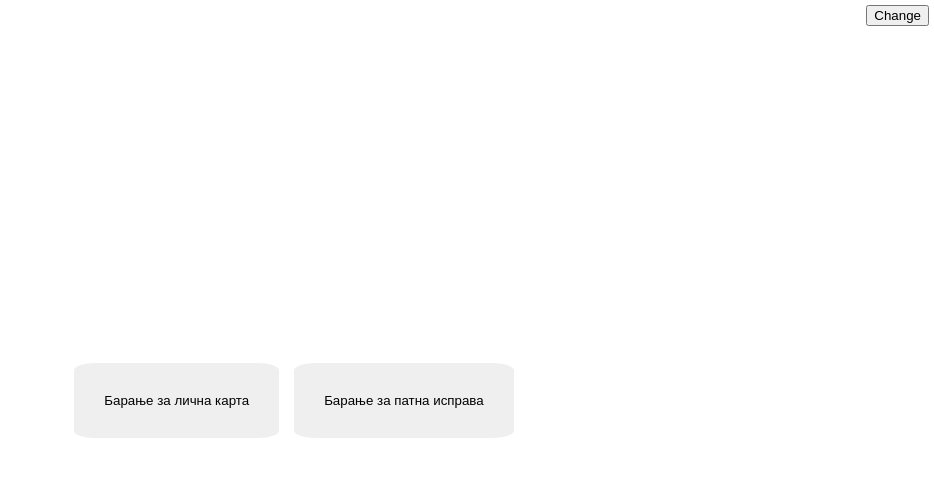
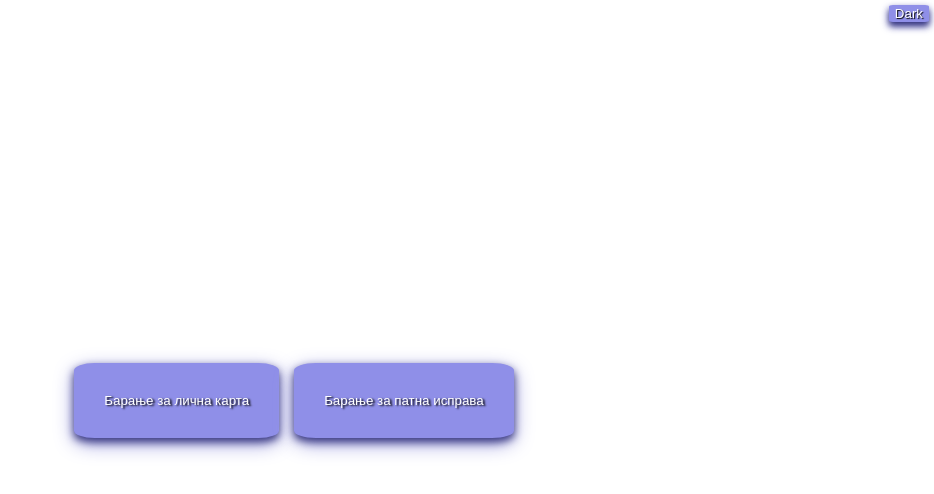
Before and after one commit to tamaranaj/E-obrazci, a React (Vite) app: page / in a window 1280 px wide. Shown: the top 494 px of the page, without its empty margins (346-1280 px from the left). Built offline with nearby package versions, Linux system fonts and the light colour scheme.

Commit message:
update css

```diff
--- a/src/App.css
+++ b/src/App.css
@@ -8,40 +8,11 @@
   position:fixed;
   top: 5px;
   right: 5px;
+  background-color: rgb(143, 143, 232);
+  border-radius: 10%;
+    border: none;
+    cursor: pointer;
+    box-shadow: 0 4px 6px 0 rgb(53, 53, 125), 0 4px 10px 0 rgb(160, 160, 226);
+    text-shadow: 1px 1px 1px #000000;
+    color: white;
 }
-
-/* .logo {
-  height: 6em;
-  padding: 1.5em;
-  will-change: filter;
-  transition: filter 300ms;
-}
-.logo:hover {
-  filter: drop-shadow(0 0 2em #646cffaa);
-}
-.logo.react:hover {
-  filter: drop-shadow(0 0 2em #61dafbaa);
-}
-
-@keyframes logo-spin {
-  from {
-    transform: rotate(0deg);
-  }
-  to {
-    transform: rotate(360deg);
-  }
-}
-
-@media (prefers-reduced-motion: no-preference) {
-  a:nth-of-type(2) .logo {
-    animation: logo-spin infinite 20s linear;
-  }
-}
-
-.card {
-  padding: 2em;
-}
-
-.read-the-docs {
-  color: #888;
-} */
--- a/src/App.tsx
+++ b/src/App.tsx
@@ -1,4 +1,4 @@
-import { useState } from 'react'
+import { useEffect, useState } from 'react'
 import './App.css'
 import { BrowserRouter, Routes, Route } from 'react-router-dom'
 import { Home } from './Components/HomeComponent/Home'
@@ -7,7 +7,8 @@ import { PassportForm } from './Components/PassportFormComponent/Form'
 
 function App() {
 
-  const[bgColor,setBgColor] = useState(false)
+  const[bgColor,setBgColor] = useState(true)
+ const[theme,setTheme] = useState('Dark')
   const changeBgColor = ()=>{
     setBgColor(!bgColor)
     if(bgColor){
@@ -15,6 +16,7 @@ function App() {
       if(body){
         body[0].style.backgroundColor = '#242424'
         body[0].style.color= 'white'
+        setTheme('Light')
       }
 
     }else{
@@ -22,12 +24,13 @@ function App() {
       if(body){
         body[0].style.backgroundColor = 'white'
         body[0].style.color= 'black'
+        setTheme('Dark')
       }
     }
   }
   return (
     <BrowserRouter>
-    <button className='btn' onClick={changeBgColor}>Change</button>
+    <button className='btn' onClick={changeBgColor}>{theme}</button>
     <Routes>
       <Route path='/' element={<Home/>}/>
       <Route path="/барањеЗаЛичнаКарта" element={<FormCreate/>}/>
--- a/src/Components/HomeComponent/Home.css
+++ b/src/Components/HomeComponent/Home.css
@@ -11,10 +11,33 @@
     justify-content: center;
     gap: 15px;
     background-color: transparent;
+
 }
 .id,.passport{
     padding: 30px;
     border-radius: 10%;
     border: none;
     cursor: pointer;
+    background-color: rgb(143, 143, 232);
+    box-shadow: 0 4px 8px 0 rgb(53, 53, 125), 0 6px 20px 0 rgb(160, 160, 226);
+    text-shadow: 2px 1px 2px #000000;
+    color: white;
+    transition: padding 2s ;
+
 }
+.id:hover,.passport:hover{
+    animation-name: example;
+    animation-duration: 3s;
+    animation-iteration-count: 2;
+    padding: 35px;
+}
+@keyframes example {
+    from {background-color:  rgb(53, 53, 125);transform: rotate(2deg);}
+    to {background-color: rgb(125, 125, 205);transform: rotate(-2deg);}
+}
+
+@media  screen and (max-width:400px) {
+    .btnCont{
+        flex-direction: column;
+    }
+}
--- a/src/Components/IDCardFormComponent/Form.css
+++ b/src/Components/IDCardFormComponent/Form.css
@@ -3,6 +3,7 @@ form{
     flex-direction: column;
     gap: 15px;
     width: 90%;
+
 }
 fieldset{
     display: flex;
--- a/src/index.css
+++ b/src/index.css
@@ -4,7 +4,7 @@
   font-weight: 400;
 
   color-scheme: light dark;
-  color: rgba(255, 255, 255, 0.87);
+  /* color: rgba(255, 255, 255, 0.87); */
   /* background-color: #242424; */
 
   font-synthesis: none;
```
